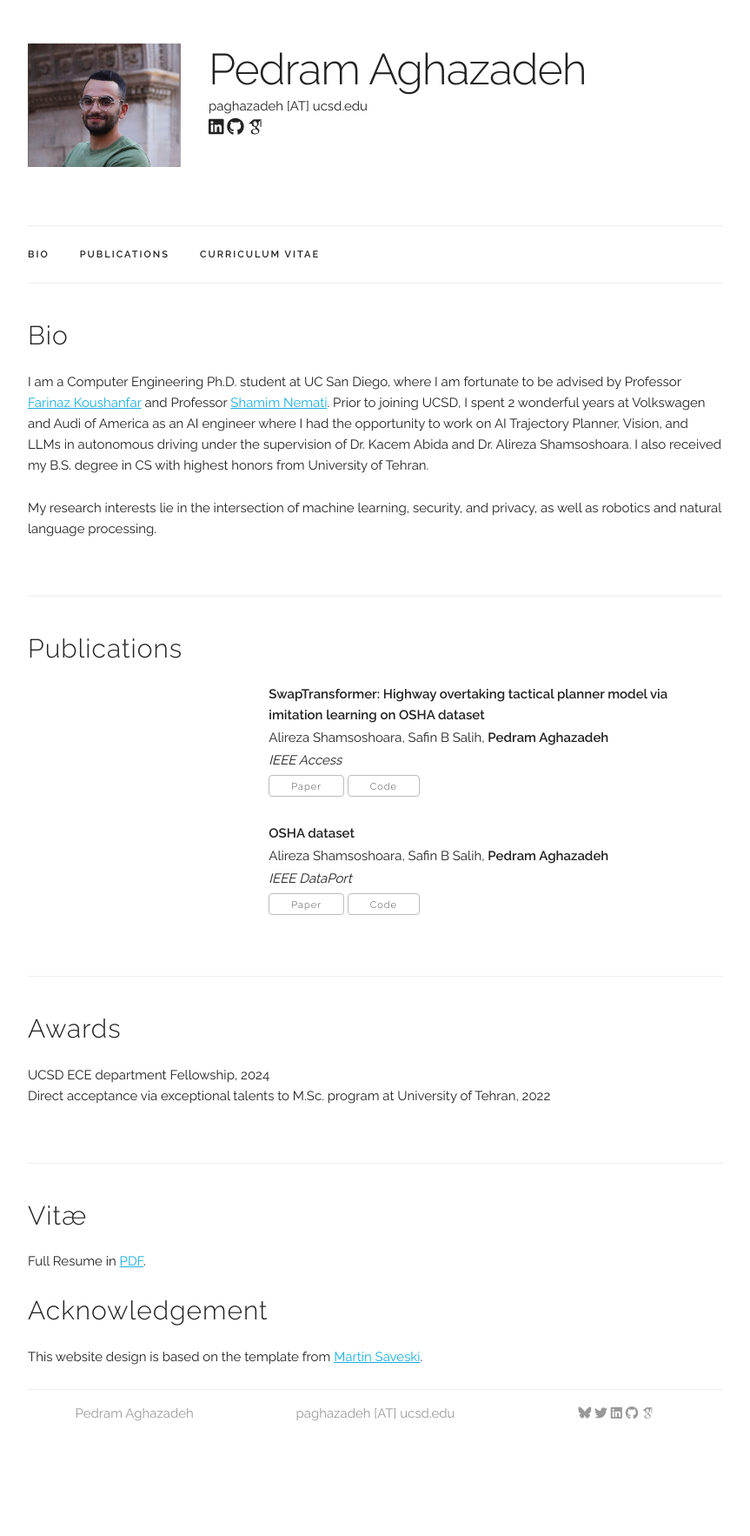
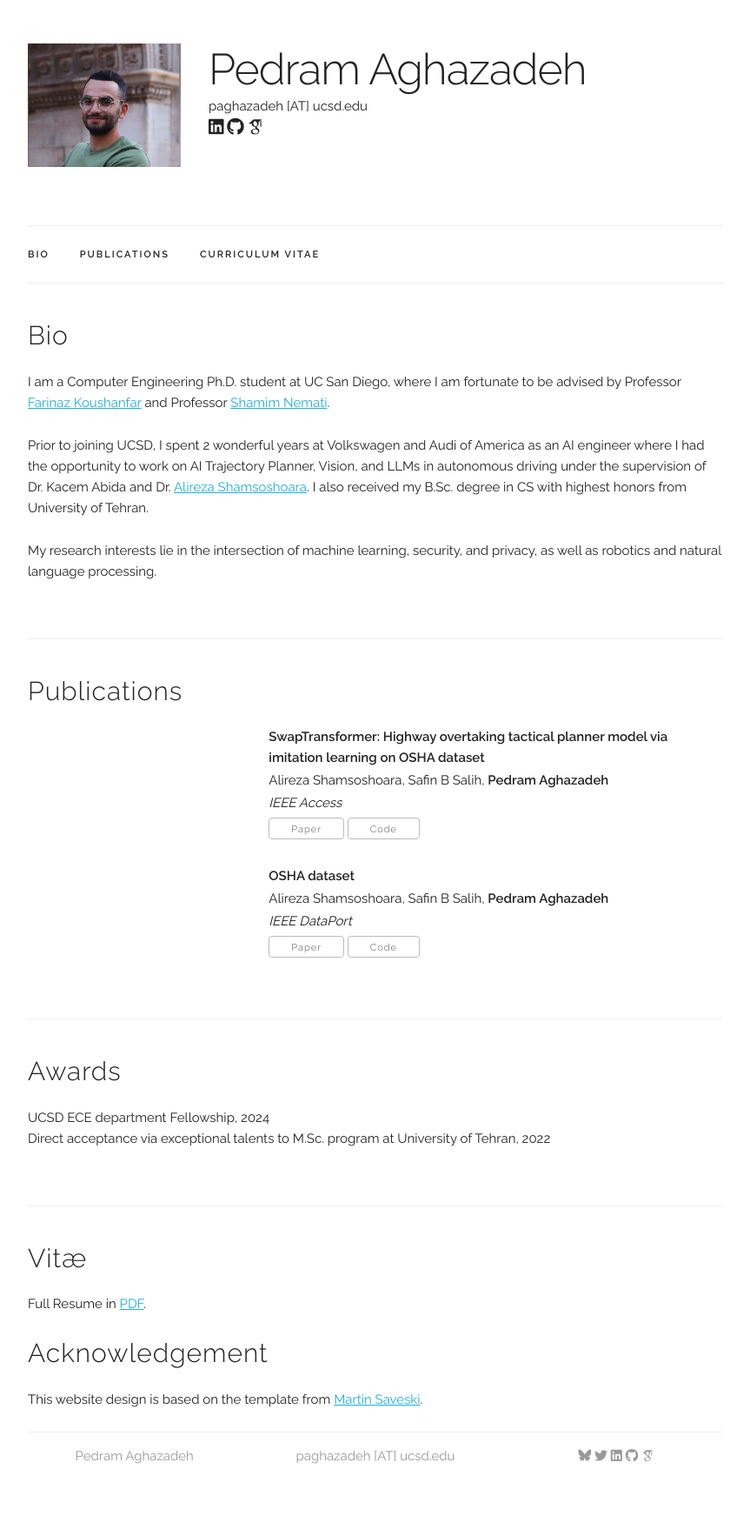
Before and after one commit to pedramaghazadeh/pedramaghazadeh.github.io, a Jekyll site: the page built from index.html, in a window 1280 px wide. Shown: the whole page at 87% size, without its empty margins (208-1071 px from the left). Built offline with Jekyll 4.4.1, drawn with Linux system fonts in a browser that asks for light colours; some web fonts are replaced; before the commit the page ends 1717 px from its top, so only the background shows below that.

Commit message:
Updating Bio

```diff
--- a/index.html
+++ b/index.html
@@ -9,8 +9,10 @@ title: Home
   <p>
     I am a Computer Engineering Ph.D. student at UC San Diego, where I am fortunate to be
     advised by Professor <a href="https://jacobsschool.ucsd.edu/people/profile/farinaz-koushanfar">Farinaz Koushanfar</a> and Professor <a href="https://www.nematilab.info/people/shamim/index.html">Shamim Nemati</a>.
-    Prior to joining UCSD, I spent 2 wonderful years at Volkswagen and Audi of America as an AI engineer where I had the opportunity to work on AI Trajectory Planner, Vision, and LLMs in autonomous driving under the supervision of Dr. Kacem Abida and Dr. Alireza Shamsoshoara.
-    I also received my B.S. degree in CS with highest honors from University of Tehran.
+  </p>
+  <p>
+    Prior to joining UCSD, I spent 2 wonderful years at Volkswagen and Audi of America as an AI engineer where I had the opportunity to work on AI Trajectory Planner, Vision, and LLMs in autonomous driving under the supervision of Dr. Kacem Abida and Dr. <a href="https://alirezashamsoshoara.github.io">Alireza Shamsoshoara</a>.
+    I also received my B.Sc. degree in CS with highest honors from University of Tehran.
   </p>
 
   <p>
```
Also changed, not shown: assets/profile-pics/30_large.jpg (deleted), assets/profile-pics/30_small.jpg (deleted), assets/profile-pics/SU.jpg (deleted), assets/profile-pics/SU_small.jpg (deleted), assets/profile-pics/thanksgiving.jpg (deleted).
